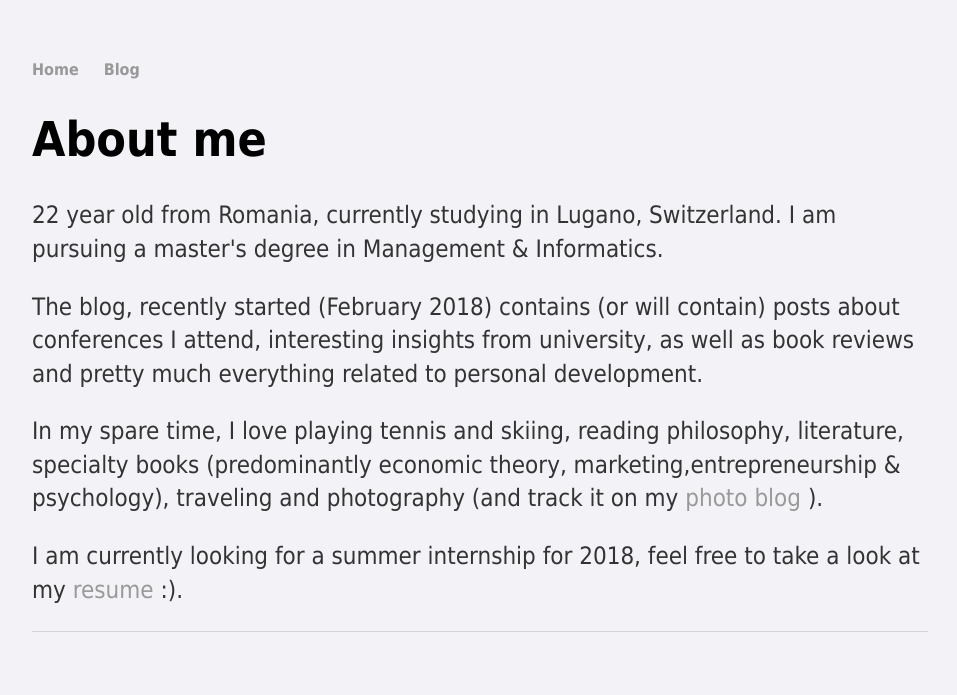
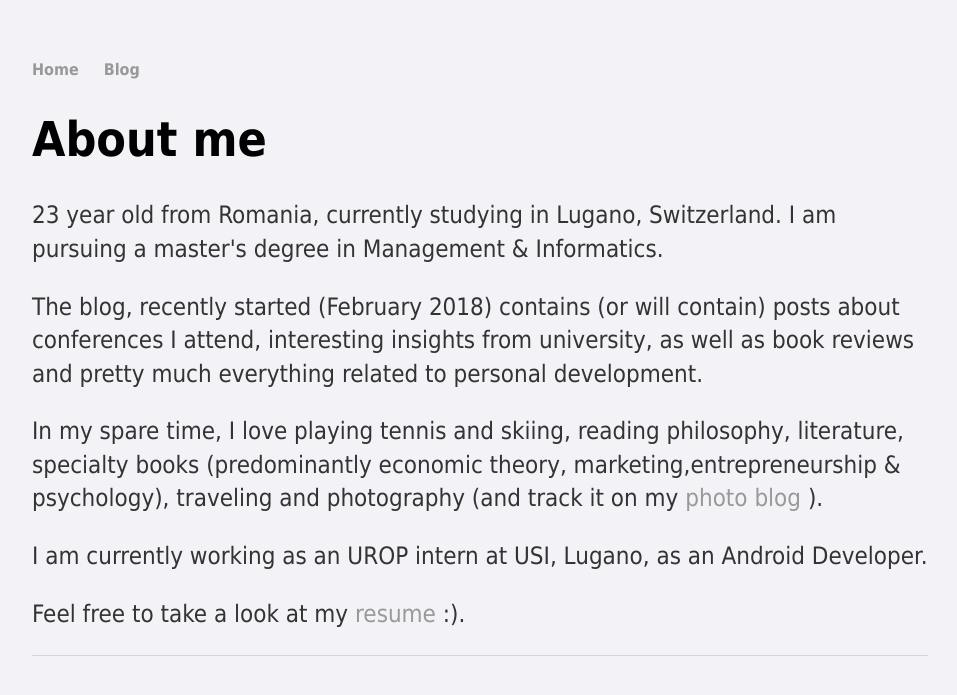
Before and after one commit to bianca-stancu/bianca-stancu.github.io, a Jekyll site: the page built from index.html, in a window 1280 px wide. Shown: the top 695 px of the page, without its empty margins (160-1117 px from the left). Built offline with Jekyll 4.4.1, drawn with Linux system fonts in a browser that asks for light colours; comment, search, counter and statistics services are not loaded.

Commit message:
Update index.html

```diff
--- a/index.html
+++ b/index.html
@@ -4,10 +4,11 @@ title: Bianca Stancu
 ---
 <div class="blurb">
 	<h1>About me</h1>
-	<p> 22 year old from Romania, currently studying in Lugano, Switzerland. I am pursuing a master's degree in Management & Informatics.</p>
+	<p> 23 year old from Romania, currently studying in Lugano, Switzerland. I am pursuing a master's degree in Management & Informatics.</p>
 	<p> The blog, recently started (February 2018) contains (or will contain) posts about conferences I attend, interesting insights from university, as well as book reviews and pretty much everything related to personal development. </p>
 	<p> In my spare time, I love playing tennis and skiing, reading philosophy, literature, specialty books (predominantly economic theory, marketing,entrepreneurship & psychology), traveling and photography (and track it on my <a href="http://finding-calypso.tumblr.com/"> photo blog </a>).</p>
-	<p> I am currently looking for a summer internship for 2018, feel free to take a look at my <a href="/pdf_js/web/viewer.html?file=CV_Bianca_Stancu.pdf">resume</a> :). </p>
+	<p> I am currently working as an UROP intern at USI, Lugano, as an Android Developer.</p>
+	<p> Feel free to take a look at my <a href="/pdf_js/web/viewer.html?file=CV_Bianca_Stancu.pdf">resume</a> :). </p>
 	<script src="//platform.linkedin.com/in.js" type="text/javascript"></script>
 <script type="IN/MemberProfile" data-id="https://www.linkedin.com/in/biancastancu28" data-format="click" data-related="false" data-text="Bianca Stancu"></script>
 </div><!-- /.blurb -->
```
